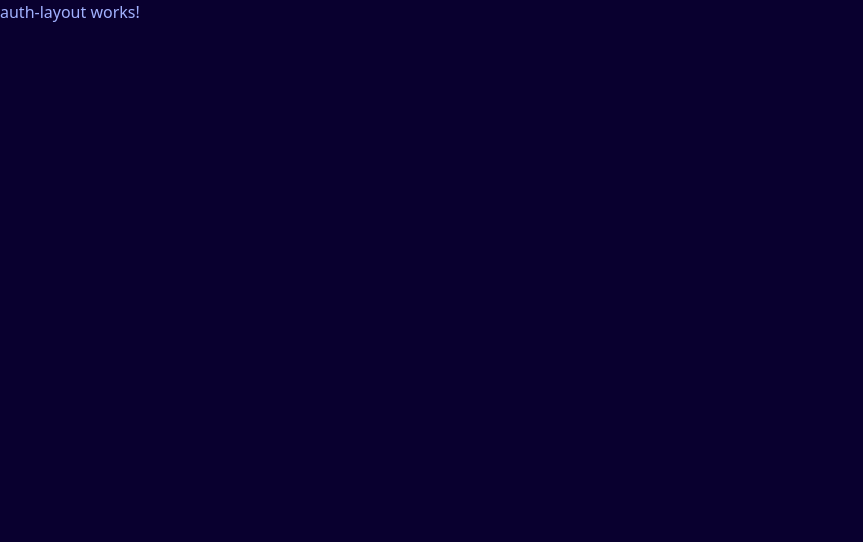
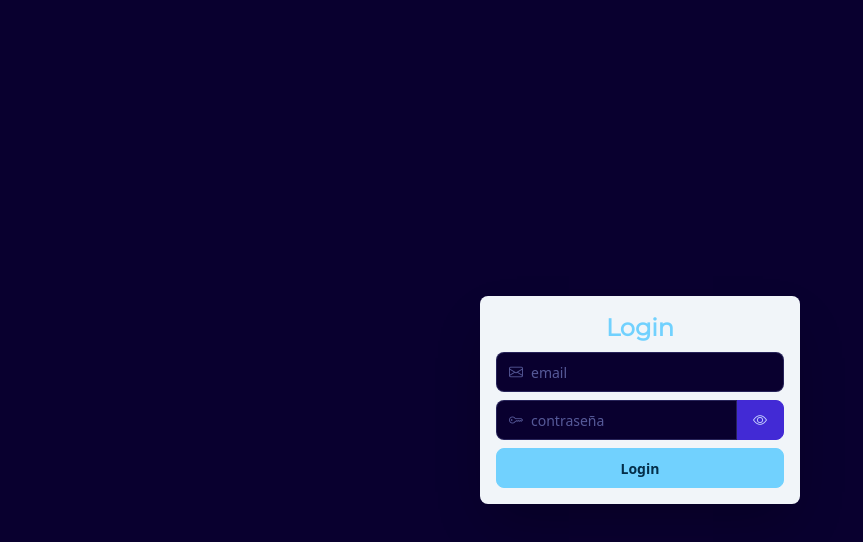
Before and after one commit to nac182003/client-post-app, an Angular app: page /auth/login in a window 1280 px wide. Shown: the top 542 px of the page, without its empty margins (0-863 px from the left). Built offline with nearby package versions, Linux system fonts and the light colour scheme.

Commit message:
client-post-app

```diff
--- a/src/app/auth/layout/auth-layout/auth-layout.component.html
+++ b/src/app/auth/layout/auth-layout/auth-layout.component.html
@@ -1 +1,5 @@
-<p>auth-layout works!</p>
+<div class="flex items-center justify-center min-h-screen">
+    <div class="w-full max-w-xs bg-slate-100 shadow-2xl rounded-lg p-4">
+        <router-outlet></router-outlet>
+    </div>
+</div>
--- a/src/app/auth/layout/auth-layout/auth-layout.component.ts
+++ b/src/app/auth/layout/auth-layout/auth-layout.component.ts
@@ -1,8 +1,9 @@
 import { Component } from '@angular/core';
+import { RouterOutlet } from '@angular/router';
 
 @Component({
   selector: 'app-auth-layout',
-  imports: [],
+  imports: [RouterOutlet],
   templateUrl: './auth-layout.component.html',
   styleUrl: './auth-layout.component.css'
 })
--- a/src/app/auth/pages/login-page/login-page.component.html
+++ b/src/app/auth/pages/login-page/login-page.component.html
@@ -1 +1,27 @@
-<p>login-page works!</p>
+<h1 class="text-2xl font-montserrat font-bold text-secondary text-center mb-2">Login</h1>
+<form action="" class="flex flex-col gap-2" [formGroup]="loginForm" (ngSubmit)="onSubmit()">
+    <label class="input validator">
+  <i class="bi bi-envelope opacity-50"></i>
+  <input type="email" placeholder="email" required formControlName="email"/>
+</label>
+<div class="validator-hint hidden">Enter valid email address</div>
+<div class="join">
+  <div class="w-full">
+    <label class="input validator join-item">
+      <i class="bi bi-key opacity-50"></i>
+      <input [type]="type" placeholder="contraseña" required formControlName="password"/>
+    </label>
+    <div class="validator-hint hidden">Enter valid email address</div>
+  </div>
+  <a class="btn btn-neutral join-item" (click)="showPassword(type)"><i [class]="icon"></i></a>
+</div>
+
+<button type="submit" class="btn btn-secondary">Login</button>
+</form>
+
+@if (hasError()){
+    <div role="alert" class="alert alert-error fixed bottom-5 right-5 w-80">
+  <i class="bi bi-x-circle"></i>
+  <span>Error! Verificar la informacion ingresada.</span>
+</div>
+}
--- a/src/app/auth/pages/login-page/login-page.component.ts
+++ b/src/app/auth/pages/login-page/login-page.component.ts
@@ -1,11 +1,42 @@
-import { Component } from '@angular/core';
+import { Component, inject, signal } from '@angular/core';
+import { FormBuilder, ReactiveFormsModule, Validators } from '@angular/forms';
 
 @Component({
   selector: 'app-login-page',
-  imports: [],
+  imports: [ReactiveFormsModule],
   templateUrl: './login-page.component.html',
   styleUrl: './login-page.component.css'
 })
 export class LoginPageComponent {
+  fb = inject(FormBuilder);
+  hasError = signal(false);
+  type = 'password';
+  icon = 'bi bi-eye';
 
+  showPassword(type:string){
+    if(type === 'password'){
+      this.type='text';
+      this.icon='bi bi-eye-slash';
+    }else{
+      this.type = 'password';
+      this.icon = 'bi bi-eye';
+    }
+  }
+
+  loginForm = this.fb.group({
+    email: ['', [Validators.required, Validators.email]],
+    password: ['',[Validators.required, Validators.minLength(6)]],
+  });
+
+  onSubmit(){
+    if(this.loginForm.invalid){
+      this.hasError.set(true);
+      setTimeout(() => {
+        this.hasError.set(false);
+      }, 2000);
+      return
+    }
+    const { email = '', password = ''} = this.loginForm.value;
+    console.log({email, password});
+  }
 }
--- a/src/styles.css
+++ b/src/styles.css
@@ -1,4 +1,8 @@
+@import url("https://fonts.googleapis.com/css2?family=Montserrat&family=Montserrat+Alternates&display=swap");
 @import "tailwindcss";
 @plugin "daisyui" {
     themes: synthwave --default, night --prefersdark;
 }
+@theme {
+    --font-montserrat: "Montserrat Alternates", sans-serif;
+}
```
